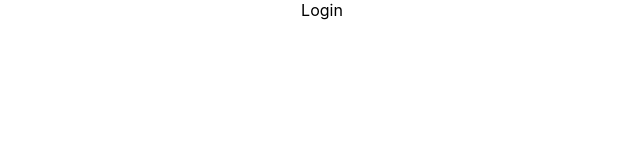
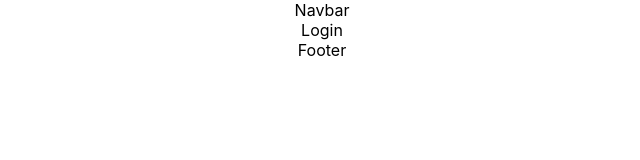
Before and after one commit to NandlalShah955/Deepdive, a React (Create React App) app in the folder frontend/: page / in a window 1280 px wide. Shown: the top 160 px of the page, without its empty margins (318-958 px from the left). Built offline with nearby package versions, Linux system fonts and the light colour scheme.

Commit message:
added login page

```diff
--- a/frontend/src/App.js
+++ b/frontend/src/App.js
@@ -1,11 +1,16 @@
 
 import './App.css';
 import AllRoutes from './Routes/AllRoutes';
+import Navbar from "./Components/Navbar";
+import Footer from './Components/Footer';
 
 function App() {
   return (
     <div className="App">
+
+      <Navbar/>
       <AllRoutes/>
+    <Footer/>
     </div>
   );
 }
```
